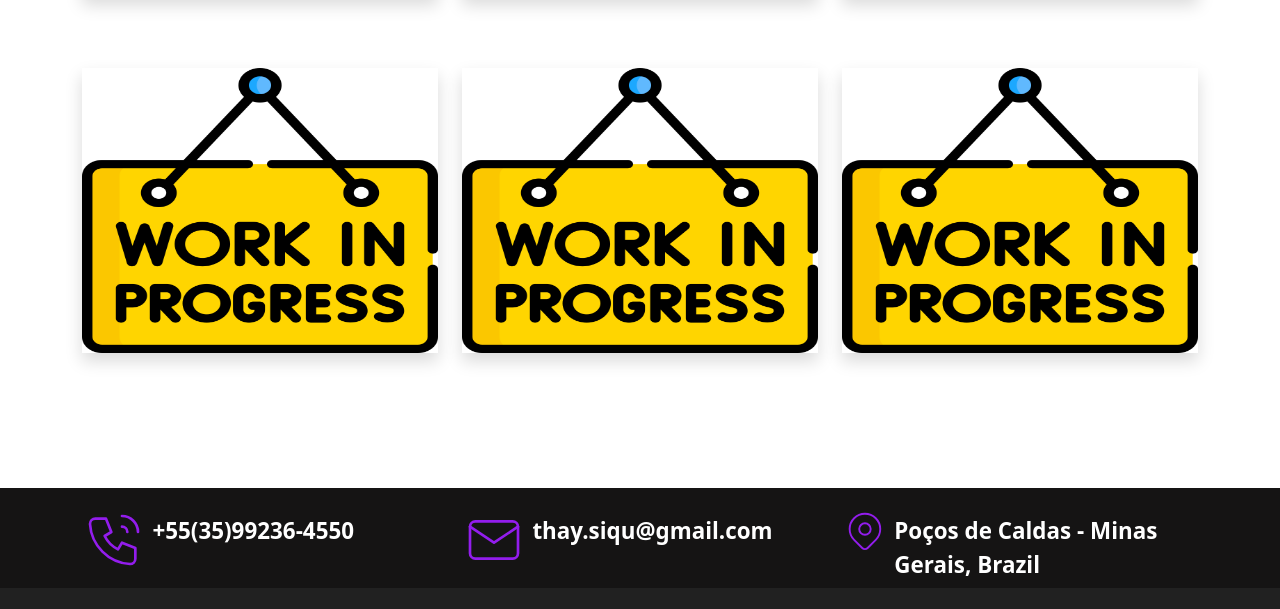
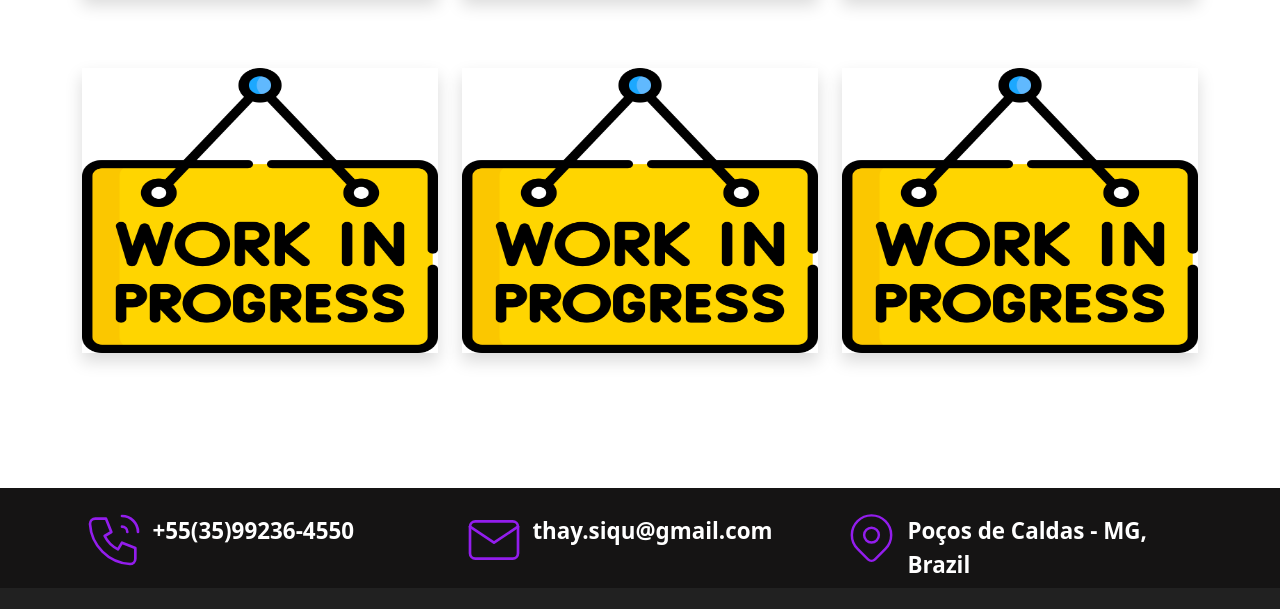
Before and after one commit to thayarasiqueira/thayarasiqueira.github.io, a website: page index.html in a window 1280 px wide. Shown: the part 2183-2792 px from the top of the page. Drawn offline with nearby package versions, Linux system fonts and the light colour scheme.

Commit message:
fix: fixes alignment on footer

```diff
--- a/index.html
+++ b/index.html
@@ -269,7 +269,7 @@
               </svg>
             </div>
             <div class="contact-box__info">
-              <a href="#contact" class="contact-box__info--title">Poços de Caldas - Minas Gerais, Brazil</a>
+              <a href="#contact" class="contact-box__info--title">Poços de Caldas - MG, Brazil</a>
             </div>
           </div>
         </div>
```
